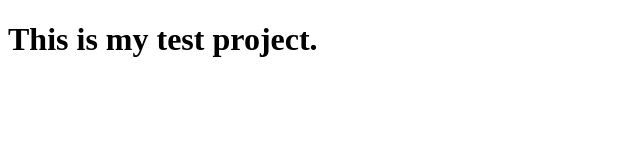
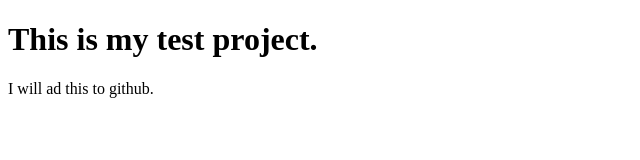
Before and after one commit to kumaarsaurabh/test, a plain HTML site: page index.html in a window 1280 px wide. Shown: the whole page, without its empty margins (0-640 px from the left). Drawn offline with Linux system fonts and the light colour scheme.

Commit message:
added paragraph

```diff
--- a/index.html
+++ b/index.html
@@ -8,5 +8,6 @@
 </head>
 <body>
     <h1>This is my test project.</h1>
+    <p>I will ad this to github.</p>
 </body>
 </html>
```
